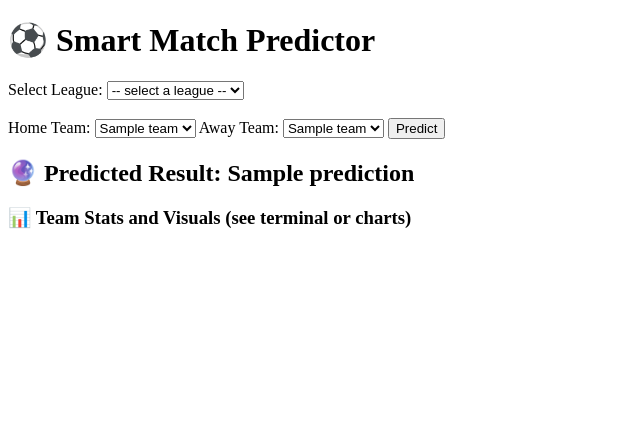
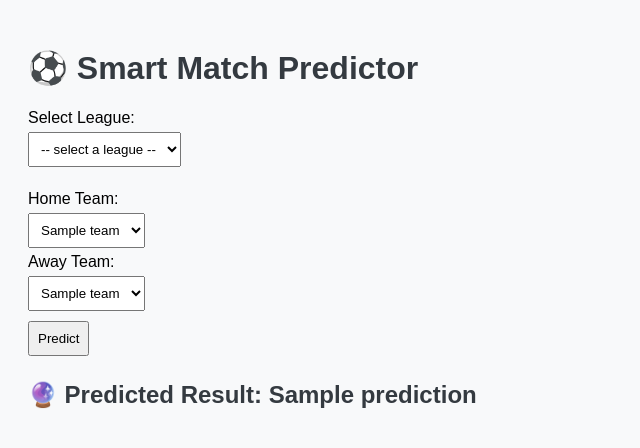
Before and after one commit to ika25/Smart-Match-Predictor, a Flask app: template templates/index.html in a window 1280 px wide. Shown: the top 448 px of the page, without its empty margins (0-640 px from the left). Run offline with Flask 3, Linux system fonts and the light colour scheme; the template is opened without the code that fills it: most values are stand-ins (such as "Sample title", 1, 10 or a date in 2020).

Commit message:
trying to fix  error

```diff
--- a/app.py
+++ b/app.py
@@ -1,4 +1,3 @@
-
 from flask import Flask, render_template, request
 from fetch_premier_league_api import fetch_league_matches
 from Train_Model import train_model
@@ -32,6 +31,7 @@ def index():
     home_team = request.form.get("home_team")
     away_team = request.form.get("away_team")
     team_list = []
+    team1_chart = team2_chart = h2h_chart = None
 
     if league_code:
         seasons = list(range(2010, datetime.now().year + 1))
@@ -39,9 +39,14 @@ def index():
         if not df.empty:
             team_list = sorted(set(df['HomeTeam']).union(df['AwayTeam']))
             if home_team and away_team and home_team != away_team:
-                visualize_team_history(df, home_team)
-                visualize_team_history(df, away_team)
-                visualize_head_to_head(df, home_team, away_team)
+                print("🔄 Generating charts...")
+
+                team1_chart = visualize_team_history(df, home_team, filename='static/team1_chart.png')
+                team2_chart = visualize_team_history(df, away_team, filename='static/team2_chart.png')
+                h2h_chart = visualize_head_to_head(df, home_team, away_team, filename='static/h2h_chart.png')
+
+                print("✅ Chart files created:", team1_chart, team2_chart, h2h_chart)
+
                 summarize_team_results(df, home_team)
                 summarize_team_results(df, away_team)
                 df, team_encoder, result_encoder = preprocess_data(df)
@@ -50,7 +55,15 @@ def index():
                 if home_team in team_encoder.classes_ and away_team in team_encoder.classes_:
                     prediction = predict_match(model, home_team, away_team, team_encoder, result_encoder)
 
-    return render_template("index.html", leagues=LEAGUES, teams=team_list, prediction=prediction)
+    return render_template(
+        "index.html",
+        leagues=LEAGUES,
+        teams=team_list,
+        prediction=prediction,
+        team1_chart=team1_chart,
+        team2_chart=team2_chart,
+        h2h_chart=h2h_chart
+    )
 
 if __name__ == "__main__":
     app.run(debug=True)
--- a/templates/index.html
+++ b/templates/index.html
@@ -1,13 +1,19 @@
-
 <!DOCTYPE html>
 <html>
 <head>
     <title>Smart Match Predictor</title>
+    <style>
+        body { font-family: Arial, sans-serif; padding: 20px; background: #f8f9fa; }
+        h1, h2, h3 { color: #343a40; }
+        form { margin-bottom: 20px; }
+        select, button { margin: 5px 0; padding: 8px; }
+        img { border: 1px solid #ccc; margin: 10px 0; }
+    </style>
 </head>
 <body>
     <h1>⚽ Smart Match Predictor</h1>
     <form method="POST">
-        <label for="league">Select League:</label>
+        <label for="league">Select League:</label><br>
         <select name="league" onchange="this.form.submit()">
             <option disabled selected value> -- select a league -- </option>
             {% for code, name in leagues.items() %}
@@ -16,19 +22,19 @@
         </select><br><br>
 
         {% if teams %}
-        <label for="home_team">Home Team:</label>
+        <label for="home_team">Home Team:</label><br>
         <select name="home_team">
             {% for team in teams %}
                 <option value="{{ team }}" {% if team == request.form.home_team %}selected{% endif %}>{{ team }}</option>
             {% endfor %}
-        </select>
+        </select><br>
 
-        <label for="away_team">Away Team:</label>
+        <label for="away_team">Away Team:</label><br>
         <select name="away_team">
             {% for team in teams %}
                 <option value="{{ team }}" {% if team == request.form.away_team %}selected{% endif %}>{{ team }}</option>
             {% endfor %}
-        </select>
+        </select><br>
 
         <button type="submit">Predict</button>
         {% endif %}
@@ -36,7 +42,21 @@
 
     {% if prediction %}
         <h2>🔮 Predicted Result: {{ prediction }}</h2>
-        <h3>📊 Team Stats and Visuals (see terminal or charts)</h3>
+    {% endif %}
+
+    {% if team1_chart %}
+        <h3>📊 {{ request.form.home_team }} Match History</h3>
+        <img src="{{ url_for('static', filename='team1_chart.png') }}" width="600">
+    {% endif %}
+
+    {% if team2_chart %}
+        <h3>📊 {{ request.form.away_team }} Match History</h3>
+        <img src="{{ url_for('static', filename='team2_chart.png') }}" width="600">
+    {% endif %}
+
+    {% if h2h_chart %}
+        <h3>⚔️ Head-to-Head</h3>
+        <img src="{{ url_for('static', filename='h2h_chart.png') }}" width="600">
     {% endif %}
 </body>
 </html>
```
Also changed, not shown: visualize_head_to_head.py (+10 -5 lines), visualize_team_history.py (+8 -6 lines).
